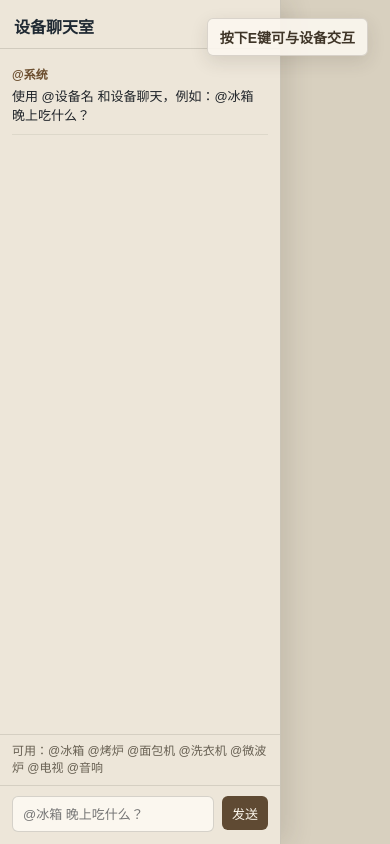
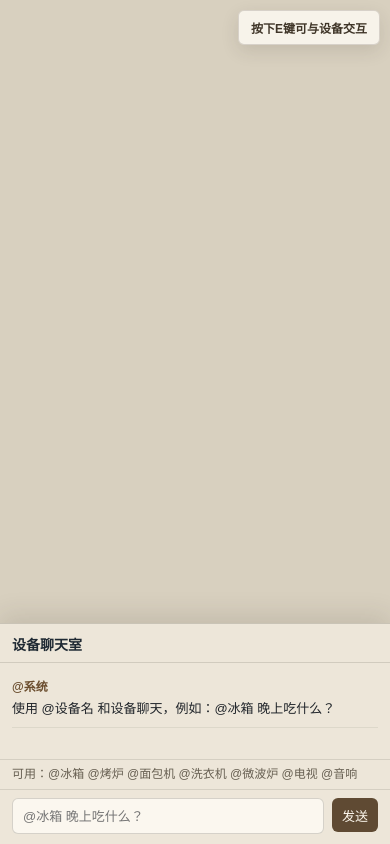
Before and after one commit to KimmyHsu0909/Home_SandBox, a website built with Vite: page index.html in a window 390 px wide. Built offline with nearby package versions, Linux system fonts and the light colour scheme; files whose address does not match are found by name.

Commit message:
Update styles.css

```diff
--- a/src/styles.css
+++ b/src/styles.css
@@ -134,3 +134,43 @@ body::after {
   cursor: default;
   opacity: 0.55;
 }
+
+@media (max-width: 760px) {
+  #app {
+    left: 0;
+    bottom: 220px;
+  }
+
+  body::after {
+    top: 10px;
+    right: 10px;
+    max-width: calc(100vw - 20px);
+    font-size: 12px;
+  }
+
+  .chat-panel {
+    inset: auto 0 0 0;
+    width: 100%;
+    height: 220px;
+    border-top: 1px solid rgba(43, 38, 30, 0.18);
+    border-right: 0;
+    box-shadow: 0 -8px 24px rgba(52, 45, 34, 0.12);
+  }
+
+  .chat-panel__header {
+    padding: 10px 12px 8px;
+    font-size: 14px;
+  }
+
+  .chat-panel__messages {
+    padding: 8px 12px 6px;
+  }
+
+  .chat-panel__hint {
+    padding: 6px 12px;
+  }
+
+  .chat-panel__form {
+    padding: 8px 12px 10px;
+  }
+}
```
